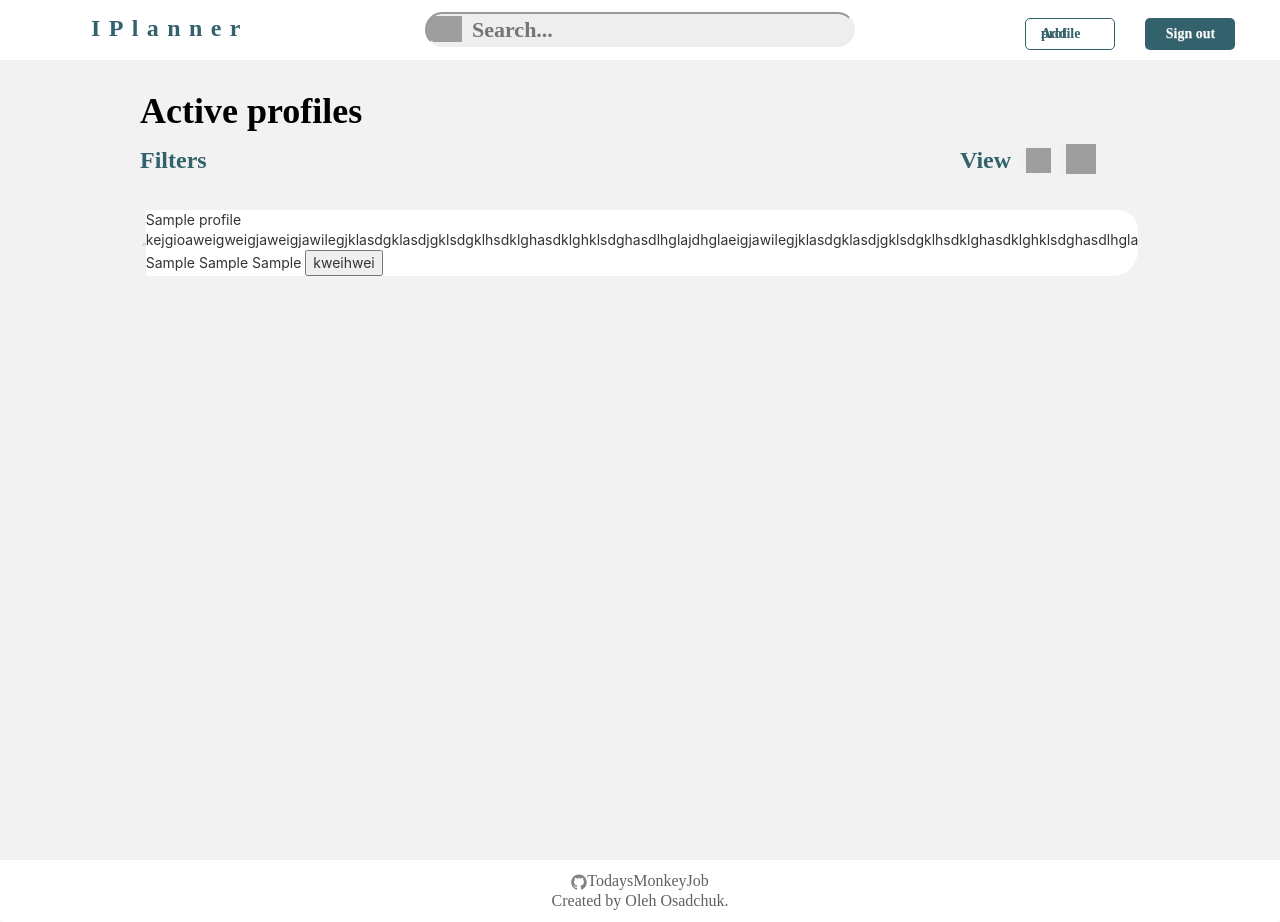
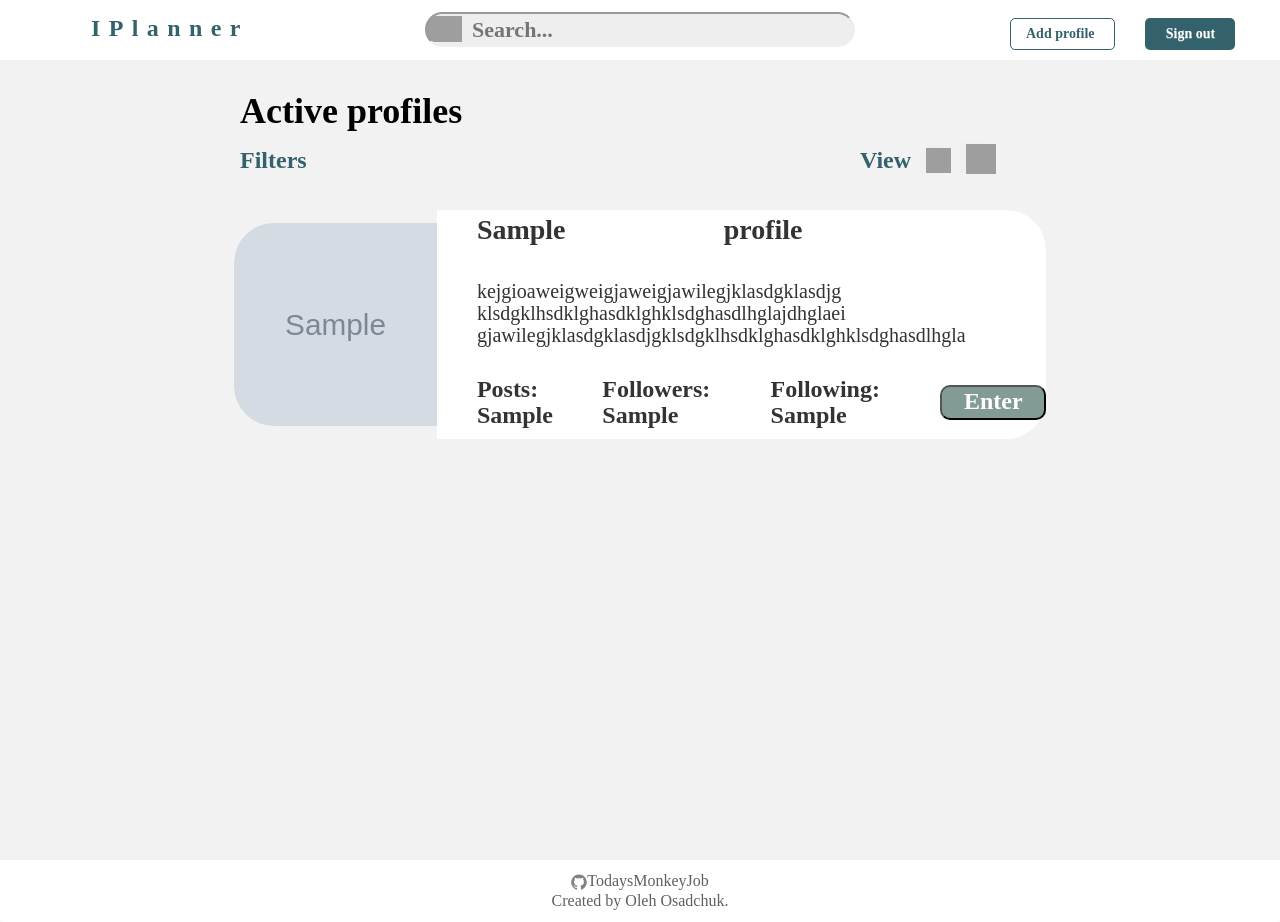
Before and after one commit to TodaysMonkeyJob/InstaPlanner, a Flask app: page /profile/ in a window 1280 px wide. Run offline with Flask 2, Linux system fonts and the light colour scheme; a user stored in the database is signed in; tables that the repository leaves empty hold one stand-in row (values such as "Sample post"); grey boxes marked "Sample" are stand-in pictures; some libraries are stand-ins or nearby versions; grey boxes are pictures that could not be loaded.

Commit message:
Set square size photo in profile list and fixed minnor bugs

```diff
--- a/app/main/index/templates/index.html
+++ b/app/main/index/templates/index.html
@@ -1,9 +1,5 @@
 {% extends "base.html" %}
 {% block mycontent %}
-
-
-
-
 
 {% endblock %}
 
--- a/app/main/profile/templates/profile_list.html
+++ b/app/main/profile/templates/profile_list.html
@@ -40,16 +40,51 @@ table.table-for-profile{
 
 td.image-setter{
     width: 25%;
-    border-radius: 40px 0px 0px 40px;
-
+    border-radius: 40px 0px 0px 40px
 }
 
-td.name-setter{
+th.name-setter{
 border-radius: 0px 40px 0px 0px;
 background-color:#FFFFFF
 }
 
-td.statistic-setter{
+p.name-setter{
+font-family: 'Abhaya Libre';
+font-style: normal;
+font-weight: 700;
+font-size: 28px;
+word-spacing: 4cm;
+padding-left: 40px;
+}
+
+h3.post-setter{
+font-family: 'Abhaya Libre';
+font-style: normal;
+font-weight: 700;
+font-size: 24px;
+padding-left: 40px;
+}
+
+h3.statistic-setter{
+font-family: 'Abhaya Libre';
+font-style: normal;
+font-weight: 300;
+font-size: 20px;
+padding-left: 40px;
+}
+
+h3.info-setter{
+font-family: 'Abhaya Libre';
+font-style: normal;
+font-weight: 700;
+font-size: 24px;
+}
+
+th.statistic-setter{
+background-color:#FFFFFF
+}
+
+td.back-setter{
 background-color:#FFFFFF
 }
 
@@ -59,7 +94,8 @@ background-color:#FFFFFF
 }
 
 img.profile-border{
-border-radius: 40px 0px 0px 40px;
+    width: 100%;
+    border-radius: 40px 0px 0px 40px;
 }
 
 .table-scroll {
@@ -92,7 +128,41 @@ td.empty-space{
     overflow: hidden;
 }
 
+button.enter{
+    background: #839B97;
+    border-radius: 20px;
+}
 
+
+button.nav-3{
+    display: flex;
+    height: 35px;
+    flex-direction: column;
+    align-items: flex-start;
+    background: #839B97;
+    border-radius: 10px;
+    right: 20px;
+}
+
+a.nav-3{
+    position: static;
+    font-family: Abhaya Libre;
+    font-style: normal;
+    font-weight: bold;
+    font-size: 24px;
+    text-align: center;
+    height: 35px;
+    width: 90px;
+
+    color: #FFFFFF;
+    box-sizing: border-box;
+    border-radius: 5px;
+}
+
+a.nav-3:hover {
+    background: #FFFFFF;
+    color: #839B97;
+}
 
 </style>
 {%- if current_user.is_authenticated -%}
@@ -131,26 +201,37 @@ td.empty-space{
         {%- for profile in profiles -%}
         <tr class="animated fadeIn delay-{{ loop.index }}">
             <td class="image-setter" rowspan="4">
-                <img class="profile-border" src="../{{ profile.avatars }}" width="100%">
+                {%- if profile.avatars -%}
+                    <img class="profile-border" src="../{{ profile.avatars }}" >
+                {%- else -%}
+                    <img class="profile-border" src="../static/img/empty.jpg" >
+                {%- endif -%}
+
             </td>
         </tr>
         <tr>
-            <td class="name-setter">
-                {{ profile.name }}
-            </td>
+            <th class="name-setter" colspan="4">
+                <p class="name-setter">
+                    {{ profile.name }}
+                </p>
+            </th>
+
         </tr>
         <tr>
-            <td class="statistic-setter">
-                kejgioaweigweigjaweigjawilegjklasdgklasdjgklsdgklhsdklghasdklghklsdghasdlhglajdhglaeigjawilegjklasdgklasdjgklsdgklhsdklghasdklghklsdghasdlhgla
-            </td>
+            <th class="statistic-setter"  colspan="4">
+                <h3 class="statistic-setter">
+                    kejgioaweigweigjaweigjawilegjklasdgklasdjg<br>
+                    klsdgklhsdklghasdklghklsdghasdlhglajdhglaei<br>
+                    gjawilegjklasdgklasdjgklsdgklhsdklghasdklghklsdghasdlhgla
+                </h3>
+            </th>
+
         </tr>
         <tr >
-            <td class="info-setter">
-                {{ profile.post }}
-                {{ profile.follower }}
-                {{ profile.following }}
-                <button>kweihwei</button>
-            </td>
+            <td class="back-setter"><h3 class="post-setter">Posts: {{ profile.post }}</h3></td>
+             <td class="back-setter"><h3 class="info-setter">Followers: {{ profile.follower }}</h3></td>
+             <td class="back-setter"><h3 class="info-setter">Following: {{ profile.following }}</h3></td>
+            <td class="info-setter"><h3 class="info-setter"><button class="nav-3"><a class="nav-3">Enter</a></button></h3></td>
         </tr>
         <td class="empty-space">.</td>
         {%- endfor -%}
@@ -168,6 +249,5 @@ td.empty-space{
 {%- endif -%}
 
 {%- endif -%}
-
 {% endif %}
 {%- endblock -%}
--- a/app/main/profile/views.py
+++ b/app/main/profile/views.py
@@ -30,7 +30,7 @@ def add_profile():
         db.session.add(the_profile)
         db.session.commit()
         flash(u'Registered successfully!')
-        return redirect(request.args.get('next') or url_for('profile.index'))
+        return "<script>window.onload = window.close();</script>"
     return render_template("add_profile.html", form=form, title=u"Add new instagram profile")
 
 
--- a/app/static/css/main.css
+++ b/app/static/css/main.css
@@ -28,7 +28,7 @@ li.nav-1{
     align-items: flex-start;
 
     position: absolute;
-    width: 90px;
+    width: 105px;
     height: 32px;
     right: calc(90px/2 + 120px);
     top: 18px;
@@ -41,7 +41,7 @@ li.nav-1{
 
 a.nav-1{
     position: static;
-    width: 88px;
+    width: 103px;
 
     font-family: Abhaya Libre;
     font-style: normal;
@@ -192,7 +192,7 @@ h1.profile{
     position: absolute;
     width: 316px;
     height: 42px;
-    left: 140px;
+    left: 240px;
     top: 70px;
 
     font-family: Abhaya Libre;
@@ -208,7 +208,7 @@ h3.profile-filter{
     position: absolute;
     width: 70px;
     height: 21px;
-    left: 140px;
+    left: 240px;
     top: 130px;
 
     font-family: Abhaya Libre;
@@ -224,7 +224,7 @@ h3.profile-view{
     position: absolute;
     width: 70px;
     height: 21px;
-    right: 250px;
+    right: 350px;
     top: 130px;
 
     font-family: Abhaya Libre Medium;
@@ -240,7 +240,7 @@ button.image-grid{
     position: absolute;
     width: 30px;
     height: 30px;
-    right: 230px;
+    right: 330px;
     top: 145px;
     border-radius: 20px;
 
@@ -251,7 +251,7 @@ button.image-list{
     position: absolute;
     width: 30px;
     height: 30px;
-    right: 190px;
+    right: 290px;
     top: 143px;
 
     border: none;
--- a/app/static/js/main.js
+++ b/app/static/js/main.js
@@ -0,0 +1,2 @@
+    var cw = $('.profile-border').width();
+    $('.profile-border').css({'height': cw + 'px'});
--- a/app/templates/base.html
+++ b/app/templates/base.html
@@ -36,8 +36,9 @@
             <div class="collapse navbar-collapse" id="bs-example-navbar-collapse-1">
                 <ul class="nav navbar-nav navbar-right">
                     {%- if current_user.is_authenticated -%}
-                        <li class="nav-1" {%- if request.path == url_for('profile.index') %} class="active"{%- endif -%} >
-                            <a class="nav-1" href="{{ url_for('profile.add_profile') }}">Add profile</a></li>
+                        <li class="nav-1" onclick='f=window.open(href="{{ url_for("profile.add_profile") }}","fenetre","the style (without style tag, example - width=450, height=550, no px")'
+                                    style="cursor: pointer;">
+                            <a class="nav-1">Add profile</a></li>
 
                         <li class="nav-2"> <a class="nav-2" href="{{ url_for('auth.logout') }}">Sign out</a></li>
                     {%- else -%}
```
Also changed, not shown: app/main/profile/templates/add_profile.html (+9 -2 lines).
